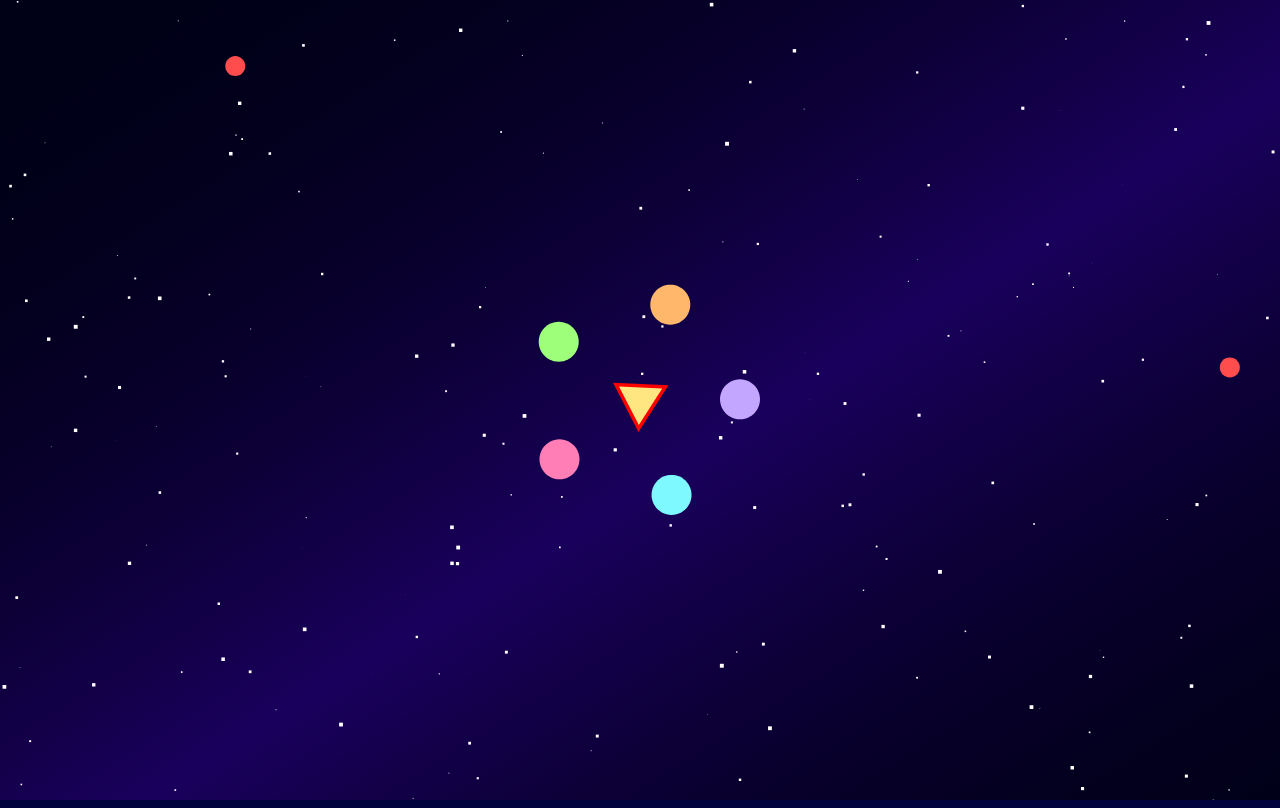
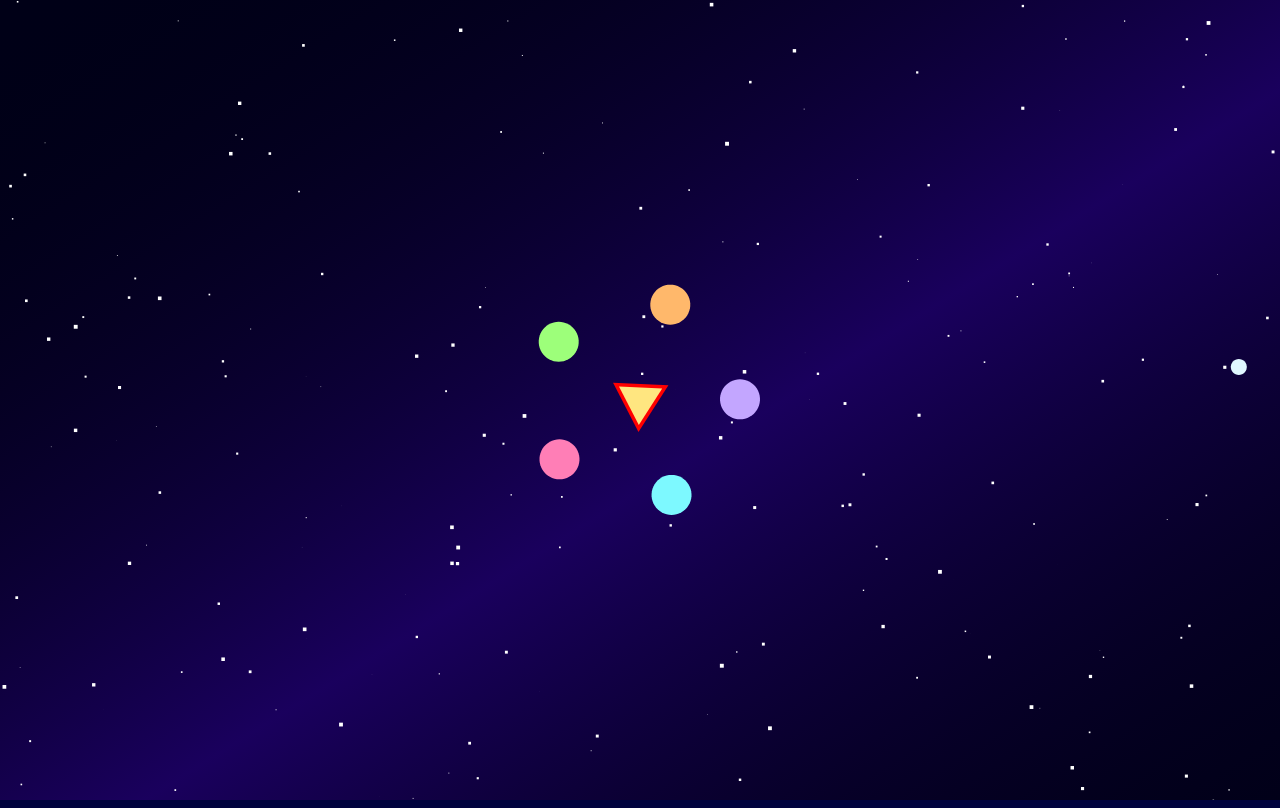
Before and after one commit to gleufeurg/PFGame, a plain HTML site: page index.html in a window 1280 px wide. Drawn offline with Linux system fonts and the light colour scheme; animation ran at ten frames a second.

Commit message:
enemies movement

```diff
--- a/index.html
+++ b/index.html
@@ -216,26 +216,45 @@
         ///ENEMIES///
         /////////////
         const enemies = [];
-        const ENEMY_SIZE = 10;
-        const ENEMY_SPEED = 60;              // pixels par seconde
-        const ENEMY_COLOR = "#ff4d4d";
         const ENEMY_SPAWN_INTERVAL = 1;      // un ennemi toutes les X secondes
         const PLAYER_RADIUS = 25;
         let enemySpawnTimer = 0;
 
+        //TYPES (éléments)
+        const ENEMY_TYPES = {
+            water: { color: "#4da6ff", speed: 50, size: 12 },
+            fire: { color: "#ff5533", speed: 90, size: 9 },
+            plant: { color: "#55dd55", speed: 35, size: 14 },
+            air: { color: "#e0f7ff", speed: 70, size: 8 }
+        };
+
+        //MOUVEMENTS
+        const MOVEMENT_TYPES = ["straight", "wave", "zigzag", "spiral"];
+        const ENEMY_WAVE_AMPLITUDE = 40;     // écart max sur le côté, en pixels
+        const ENEMY_WAVE_FREQUENCY = 3;      // vitesse des oscillations
+        const ENEMY_SPIRAL_SPEED = 0.4;      // vitesse de rotation autour du joueur
+
+        function pickRandom(array) {
+            return array[Math.floor(Math.random() * array.length)];
+        }
+
         function spawnEnemy() {
-            const centerX = canvas.width / 2;
-            const centerY = canvas.height / 2;
-
-            const angle = Math.random() * Math.PI * 2;
-            const spawnDistance = Math.hypot(canvas.width, canvas.height) / 2 + ENEMY_SIZE;
+            const type = pickRandom(Object.keys(ENEMY_TYPES));
+            const stats = ENEMY_TYPES[type];
+            const startDistance = Math.hypot(canvas.width, canvas.height) / 2 + stats.size + ENEMY_WAVE_AMPLITUDE;
 
             enemies.push({
-                x: centerX + Math.cos(angle) * spawnDistance,
-                y: centerY + Math.sin(angle) * spawnDistance,
-                size: ENEMY_SIZE,
-                speed: ENEMY_SPEED,
-                color: ENEMY_COLOR
+                type: type,
+                movement: pickRandom(MOVEMENT_TYPES),
+                color: stats.color,
+                speed: stats.speed,
+                size: stats.size,
+                angle: Math.random() * Math.PI * 2,
+                distance: startDistance,
+                startDistance: startDistance,
+                time: 0,
+                x: 0,
+                y: 0
             });
         }
 
@@ -254,17 +273,31 @@
             for (let i = enemies.length - 1; i >= 0; i--) {
                 const enemy = enemies[i];
 
-                const dx = centerX - enemy.x;
-                const dy = centerY - enemy.y;
-                const distance = Math.hypot(dx, dy);
+                enemy.time += deltaTime;
+                enemy.distance -= enemy.speed * deltaTime;
 
-                if (distance <= PLAYER_RADIUS + enemy.size) {
+                if (enemy.distance <= PLAYER_RADIUS + enemy.size) {
                     enemies.splice(i, 1);
                     continue;
                 }
 
-                enemy.x += dx / distance * enemy.speed * deltaTime;
-                enemy.y += dy / distance * enemy.speed * deltaTime;
+                let sideOffset = 0;
+
+                if (enemy.movement === "wave") {
+                    sideOffset = Math.sin(enemy.time * ENEMY_WAVE_FREQUENCY) * ENEMY_WAVE_AMPLITUDE;
+                } else if (enemy.movement === "zigzag") {
+                    sideOffset = Math.asin(Math.sin(enemy.time * ENEMY_WAVE_FREQUENCY)) / (Math.PI / 2) * ENEMY_WAVE_AMPLITUDE;
+                } else if (enemy.movement === "spiral") {
+                    enemy.angle += ENEMY_SPIRAL_SPEED * deltaTime;
+                }
+
+                sideOffset *= enemy.distance / enemy.startDistance;
+
+                const dirX = Math.cos(enemy.angle);
+                const dirY = Math.sin(enemy.angle);
+
+                enemy.x = centerX + dirX * enemy.distance - dirY * sideOffset;
+                enemy.y = centerY + dirY * enemy.distance + dirX * sideOffset;
             }
         }
 
```
